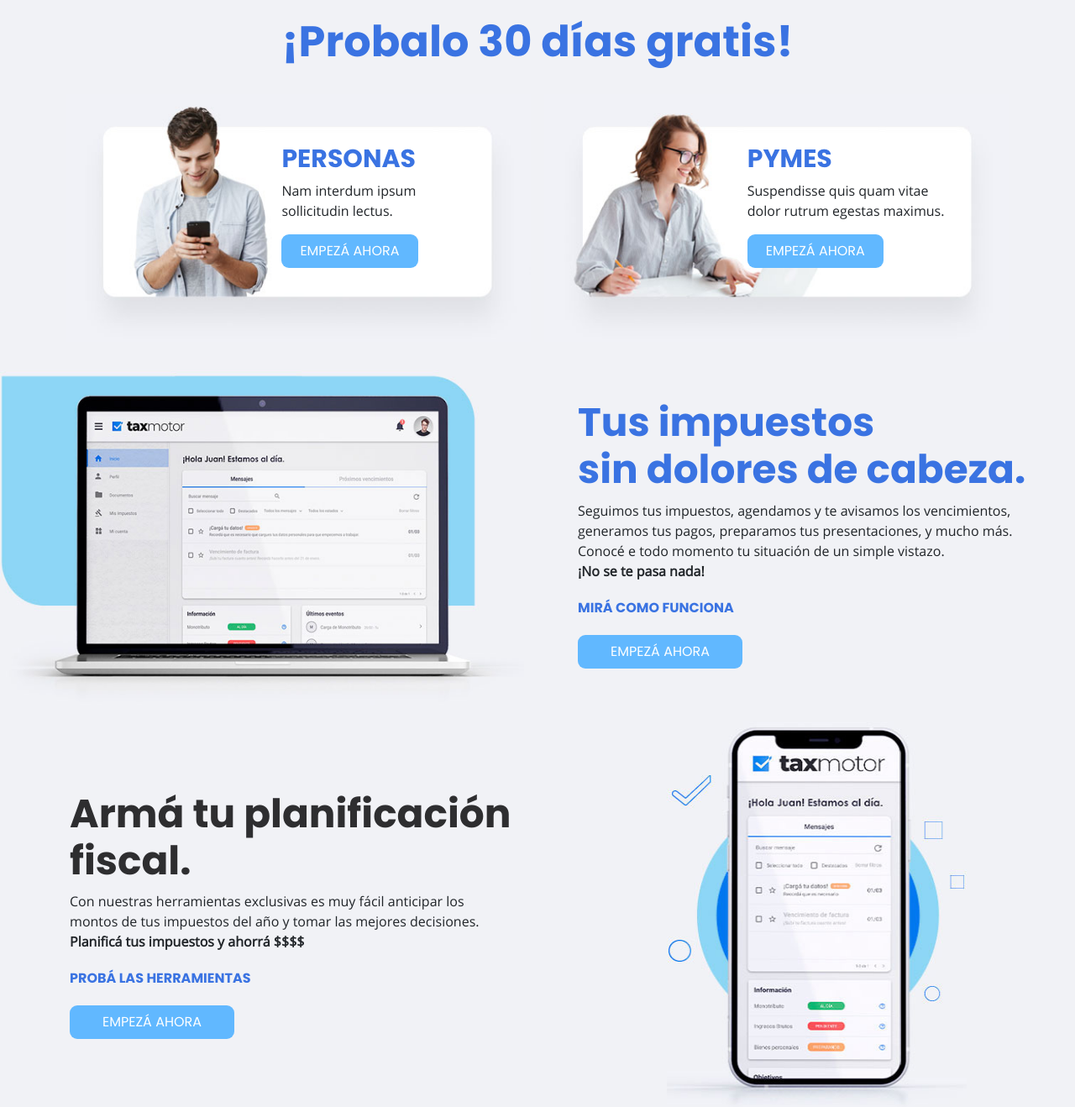
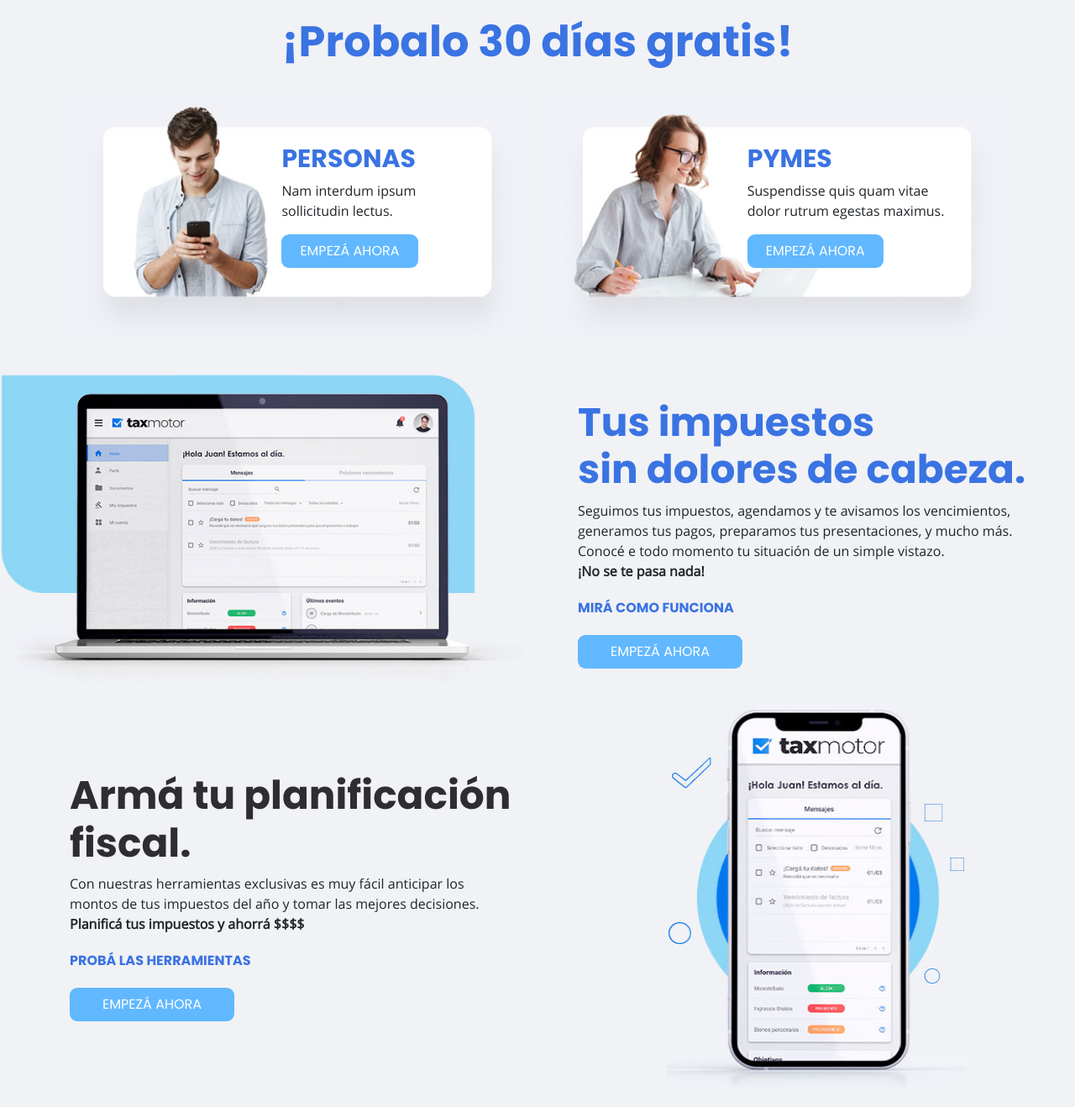
Before and after one commit to defelicerafael/taxmotor-2021, a PHP site: page / in a window 1280 px wide. Shown: the part 582-1900 px from the top of the page at 84% size. Run offline with PHP 8.4, Linux system fonts and the light colour scheme.

Commit message:
Update sin-dolor-de-cabeza.php

```diff
--- a/templates/sin-dolor-de-cabeza.php
+++ b/templates/sin-dolor-de-cabeza.php
@@ -1,6 +1,6 @@
 <div class="row g-0" id="sindolor">
     <div class="col-md-6 pe-md-3">
-        <img width="658" height="412" src="img/home/01_Home_FOTO-NOTEBOOK-TUS-IMPUESTOS.jpg" alt="" title="" class="w-100">
+        <img width="658" height="412" src="img/home/01_Home_FOTO-NOTEBOOK-TUS-IMPUESTOS.jpg" alt="" title="" class="img-fluid">
     </div>
     <div class="col-md-6 ps-md-5 pt-md-5 px-3 py-3">
         <h3 class="letra-tus-impuestos secundario">
```
